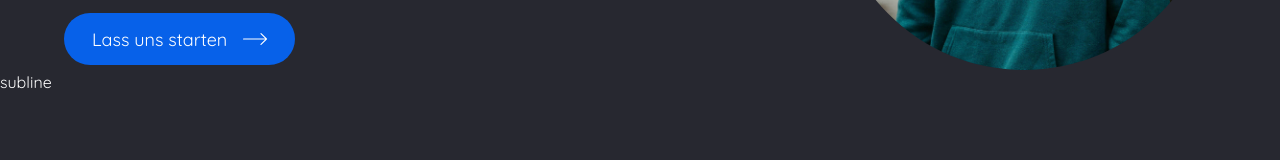
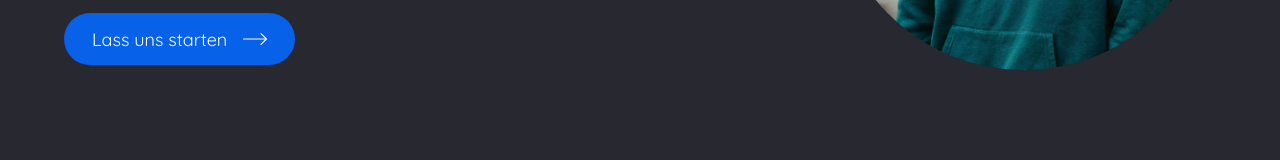
Before and after one commit to JasonSa19/vue-portfolio, a Vue app: page / in a window 1280 px wide. Shown: the part 586-746 px from the top of the page. Built offline with nearby package versions, Linux system fonts and the light colour scheme.

Commit message:
Customize tailwind.config

```diff
--- a/src/components/About.vue
+++ b/src/components/About.vue
@@ -4,5 +4,7 @@ import subLine from "./modules/subLine.vue";
 </script>
 
 <template>
-  <subLine />
+  <section class="mt-32 xl:mt-96">
+    <subLine sublineText="Information" />
+  </section>
 </template>
--- a/src/components/modules/subLine.vue
+++ b/src/components/modules/subLine.vue
@@ -1,3 +1,9 @@
+<script setup>
+const props = defineProps({
+  sublineText: { type: String },
+});
+</script>
+
 <template>
-  <div>subline</div>
+  <div>{{ sublineText }}</div>
 </template>
--- a/tailwind.config.js
+++ b/tailwind.config.js
@@ -4,6 +4,9 @@ module.exports = {
     container: false,
   },
   theme: {
+    boxShadow: {
+      custom: "0px 0px 50px 16px rgba(0,0,0,0.14)",
+    },
     borderRadius: {
       "3xl": "40px",
       full: "999px",
@@ -11,7 +14,8 @@ module.exports = {
     extend: {
       colors: {
         blue: "#0761E9",
-        grey: "rgb(39, 40, 48)",
+        grey: "#272830",
+        lightgrey: "#707070",
       },
       fontFamily: {
         headline: ['"Raleway"', "serif"],
```
